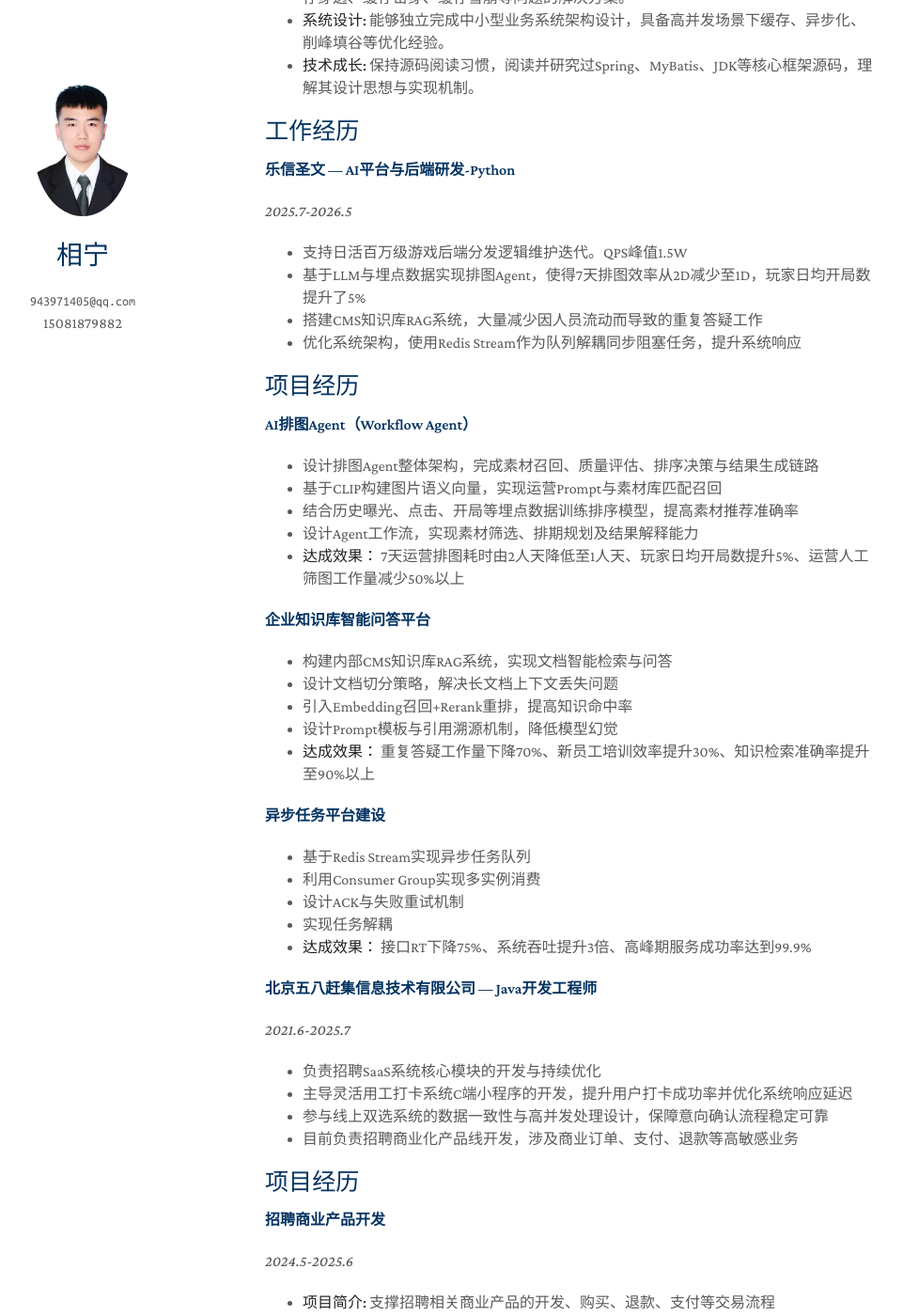
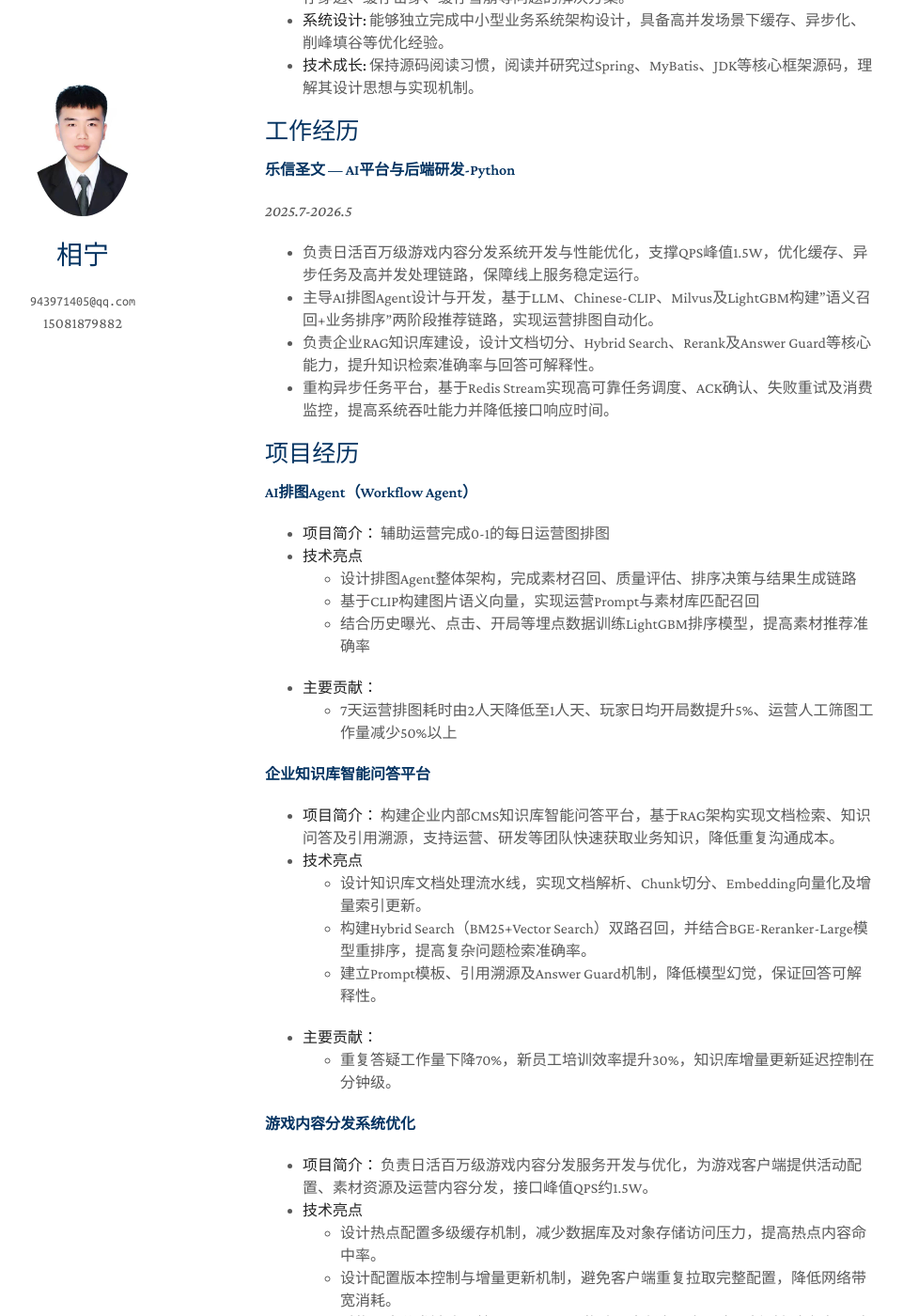
Before and after one commit to xiangningOvo/xiangningOvo.github.io, a Jekyll site: the page built from index.md, in a window 1280 px wide and 1400 px high, scrolled down 593 px. Shown: the whole window at 94% size, without its empty margins (188-1149 px from the left). Built offline with Jekyll 4.4.1, drawn with Linux system fonts in a browser that asks for light colours; nearby versions of some CDN libraries; a style sheet for code colours, icons or effects is not loaded; our own code applies the rules of GitHub Pages for plain Markdown files; some of the changed text lies outside the part shown.

Commit message:
完整优化-第一版

```diff
--- a/index.md
+++ b/index.md
@@ -24,90 +24,92 @@ layout: homepage
 #### 乐信圣文 — AI平台与后端研发-Python
 *2025.7-2026.5*
 
-- 支持日活百万级游戏后端分发逻辑维护迭代。QPS峰值1.5W
-- 基于LLM与埋点数据实现排图Agent，使得7天排图效率从2D减少至1D，玩家日均开局数提升了5%
-- 搭建CMS知识库RAG系统，大量减少因人员流动而导致的重复答疑工作
-- 优化系统架构，使用Redis Stream作为队列解耦同步阻塞任务，提升系统响应
+- 负责日活百万级游戏内容分发系统开发与性能优化，支撑QPS峰值1.5W，优化缓存、异步任务及高并发处理链路，保障线上服务稳定运行。
+- 主导AI排图Agent设计与开发，基于LLM、Chinese-CLIP、Milvus及LightGBM构建"语义召回+业务排序"两阶段推荐链路，实现运营排图自动化。
+- 负责企业RAG知识库建设，设计文档切分、Hybrid Search、Rerank及Answer Guard等核心能力，提升知识检索准确率与回答可解释性。
+- 重构异步任务平台，基于Redis Stream实现高可靠任务调度、ACK确认、失败重试及消费监控，提高系统吞吐能力并降低接口响应时间。
 
 ## 项目经历
 
 #### AI排图Agent（Workflow Agent）
-- 设计排图Agent整体架构，完成素材召回、质量评估、排序决策与结果生成链路
-- 基于CLIP构建图片语义向量，实现运营Prompt与素材库匹配召回
-- 结合历史曝光、点击、开局等埋点数据训练排序模型，提高素材推荐准确率
-- 设计Agent工作流，实现素材筛选、排期规划及结果解释能力
-- **达成效果：** 7天运营排图耗时由2人天降低至1人天、玩家日均开局数提升5%、运营人工筛图工作量减少50%以上
+- **项目简介：** 辅助运营完成0-1的每日运营图排图
+- **技术亮点**
+  - 设计排图Agent整体架构，完成素材召回、质量评估、排序决策与结果生成链路
+  - 基于CLIP构建图片语义向量，实现运营Prompt与素材库匹配召回
+  - 结合历史曝光、点击、开局等埋点数据训练LightGBM排序模型，提高素材推荐准确率
+- **主要贡献：**
+  - 7天运营排图耗时由2人天降低至1人天、玩家日均开局数提升5%、运营人工筛图工作量减少50%以上
 
 #### 企业知识库智能问答平台
-- 构建内部CMS知识库RAG系统，实现文档智能检索与问答
-- 设计文档切分策略，解决长文档上下文丢失问题
-- 引入Embedding召回+Rerank重排，提高知识命中率
-- 设计Prompt模板与引用溯源机制，降低模型幻觉
-- **达成效果：** 重复答疑工作量下降70%、新员工培训效率提升30%、知识检索准确率提升至90%以上
+- **项目简介：** 构建企业内部CMS知识库智能问答平台，基于RAG架构实现文档检索、知识问答及引用溯源，支持运营、研发等团队快速获取业务知识，降低重复沟通成本。
+- **技术亮点**
+  - 设计知识库文档处理流水线，实现文档解析、Chunk切分、Embedding向量化及增量索引更新。
+  - 构建Hybrid Search（BM25+Vector Search）双路召回，并结合BGE-Reranker-Large模型重排序，提高复杂问题检索准确率。
+  - 建立Prompt模板、引用溯源及Answer Guard机制，降低模型幻觉，保证回答可解释性。
+- **主要贡献：**
+  - 重复答疑工作量下降70%，新员工培训效率提升30%，知识库增量更新延迟控制在分钟级。
 
-#### 异步任务平台建设
-
-- 基于Redis Stream实现异步任务队列
-- 利用Consumer Group实现多实例消费
-- 设计ACK与失败重试机制
-- 实现任务解耦
-- **达成效果：** 接口RT下降75%、系统吞吐提升3倍、高峰期服务成功率达到99.9%
+#### 游戏内容分发系统优化
+- **项目简介：** 负责日活百万级游戏内容分发服务开发与优化，为游戏客户端提供活动配置、素材资源及运营内容分发，接口峰值QPS约1.5W。
+- **技术亮点**
+  - 设计热点配置多级缓存机制，减少数据库及对象存储访问压力，提高热点内容命中率。
+  - 设计配置版本控制与增量更新机制，避免客户端重复拉取完整配置，降低网络带宽消耗。
+  - 重构同步分发链路，基于Redis Stream构建异步任务平台，实现耗时任务解耦，降低接口RT。
+- **主要贡献：**
+  - 资源处理效率提升2倍。
+  - 分发接口P99响应时间下降75%，系统吞吐提升3倍，高峰期服务成功率稳定在99.9%以上。
 
 
 #### 北京五八赶集信息技术有限公司 — Java开发工程师
 *2021.6-2025.7*
 
-- 负责招聘SaaS系统核心模块的开发与持续优化
-- 主导灵活用工打卡系统C端小程序的开发，提升用户打卡成功率并优化系统响应延迟
-- 参与线上双选系统的数据一致性与高并发处理设计，保障意向确认流程稳定可靠
-- 目前负责招聘商业化产品线开发，涉及商业订单、支付、退款等高敏感业务
+- 负责招聘SaaS平台核心业务研发，主导ATS招聘管理系统、线上双选系统等多个核心模块设计与性能优化，支撑招聘业务稳定运行。
+- 负责线上双选系统高并发架构设计，完成状态流转、一致性控制、缓存优化及异步聚合等核心能力建设，保障大型招聘活动稳定运行。
+- 负责招聘商业化交易系统研发，覆盖订单、支付、退款、续费、权益发放等核心交易链路，设计幂等控制、延迟任务及异常补偿机制，保障交易系统高可用与数据一致性。
 
 ## 项目经历
 
 #### 招聘商业产品开发
 *2024.5-2025.6*
 
-- **项目简介:** 支撑招聘相关商业产品的开发、购买、退款、支付等交易流程
-- **技术挑战:**
-    - 订单交易链路的幂等性与异常处理设计，提升系统稳定性
-    - 续费订单订单按时开通，保障权益及时发放
-- **主要贡献:** 独立负责多项商业产品模块迭代，与产品、测试协作推动项目上线
+- **项目简介:** 负责招聘商业化产品交易系统研发，覆盖商品购买、订单创建、支付、退款、续费开通、权益发放等核心交易链路，保障商业产品稳定交付。
+- **技术亮点:**
+    - 负责交易核心链路开发，设计订单创建、支付回调、退款等流程，保障交易状态流转一致性与业务幂等。
+    - 设计续费订单自动开通方案，基于 Redis ZSet 实现延迟任务调度，定时扫描即将生效订单，异步完成权益发放，保障用户权益按时生效。
+    - 对订单开通、退款等耗时流程进行异步化改造，降低接口同步耗时，提高系统吞吐能力及峰值处理能力。
+    - 参与交易链路异常恢复方案设计，针对接口超时、任务执行失败等场景设计重试及补偿机制，提升系统稳定性。
+- **主要贡献:**
+  - 支撑多个招聘商业产品稳定上线，保障订单、支付、退款等交易链路稳定运行。
+  - 续费权益自动开通成功率达到 99.9%+，有效降低人工干预成本。
+  - 订单异步化后接口平均响应时间明显下降，高峰期系统稳定支撑业务增长。
 
 #### 线上双选系统
-*2022.3-2022.5*
+*2022.3-2024.4*
 
-- **项目简介:** 支持求职者与企业双向选择的线上撮合系统
-- **技术挑战:**
-    - 双向意向确认中，采用Redis分布式锁防止并发冲突，保证意向记录唯一性
-    - 使用异步聚合与缓存提升数据看板加载速度，优化接口响应时间在150ms以内
-- **主要贡献:** 设计并实现意向选择与数据看板模块，独立完成接口设计与核心逻辑开发
-
-#### 灵活用工打卡排班系统
-*2023.6-2023.9*
-
-- **项目简介:** 企业端排班、薪资发放及员工打卡管理系统，涉及C端小程序和后台服务
-- **技术挑战:**
-    - 设计合理的打卡时间判断逻辑，防止异常打卡
-    - 打卡记录异步入库处理，提升接口响应速度，减少数据库压力
-- **主要贡献:** 负责C端开发，主要涉及打卡、申诉模块；
+- **项目简介:** 支撑求职者与企业双向意向确认及线上招聘活动，活动高峰期间需要保证高并发确认的一致性，同时满足企业数据看板实时展示需求。
+- **技术亮点:**
+    - 设计双向确认状态流转模型，采用Redis分布式锁+数据库唯一索引双重保障，保证高并发场景下双选关系唯一，避免重复确认及数据覆盖。
+    - 基于CAS思想实现确认状态更新，统一管理等业务状态，保证状态合法流转。
+    - 采用异步聚合+Redis缓存方式降低数据库统计压力，接口响应时间优化至150ms以内。
+    - 针对热门企业数据设计缓存及异步刷新机制，降低数据库热点访问压力，保障活动期间系统稳定运行。
+    - 使用CompletableFuture并行聚合多个业务接口数据，减少RPC串行调用耗时，提高页面整体加载性能
+- **主要贡献:**
+  - 负责核心模块设计
+  - 解决高并发和性能问题
+  - 推动整个系统稳定上线
 
 #### ATS招聘管理系统
 *2021.6-2024.4*
 
-- **项目简介:** 面向企业端的招聘流程管理系统，包含职位管理、面试安排、简历处理、数据分析等模块
+- **项目简介:** 面向企业端的招聘管理平台，支持职位发布、简历管理、面试安排、Offer管理及招聘数据分析等功能，服务企业招聘全流程。
 - **技术挑战:**
-    - 针对简历查询模块引入缓存优化，平均响应时间降低30%
+    - 优化大数据量简历检索方案，针对多条件组合查询导致的慢SQL问题，优化查询链路，接口响应时间由800ms降低至200ms以内。
+    - 针对热门职位简历列表设计多级缓存方案，降低数据库访问压力，提高高频查询性能。
+    - 重构招聘数据统计接口，采用异步统计及缓存聚合方式减少复杂SQL计算，提高数据看板响应速度。
+    - 优化分页查询方案，避免深分页带来的性能问题，提升百万级简历数据查询效率。
+    - 优化简历下载，使得之前的批量下载简历时间减少了一个量级
 - **主要贡献:**
-    - 职位管理、数据统计、用户管理模块主要开发负责人，支持系统日均10W+请求稳定运行
-
-
-#### 新华英才网
-*2022.5-2022.7*
-
-- **项目简介:** 综合性职位搜索与投递平台
-- **主要贡献:** 负责用户模块、企业注册模块、职位检索模块开发
-
-
+    - 负责简历管理、职位管理及招聘数据统计模块的设计与开发，主导简历查询性能优化，完成索引设计、SQL重构及缓存方案设计，保障系统日均10万+请求稳定运行。
 
 ## 教育经历
 
```
Also changed, not shown: other parts of index.md (+1 -1 lines).
